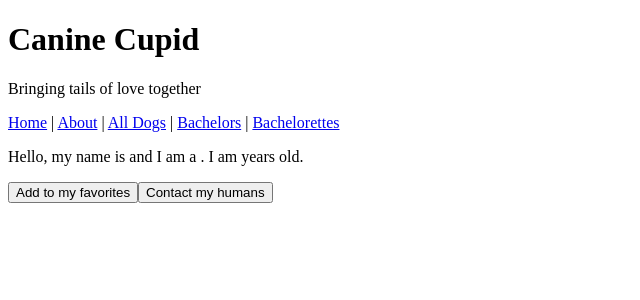
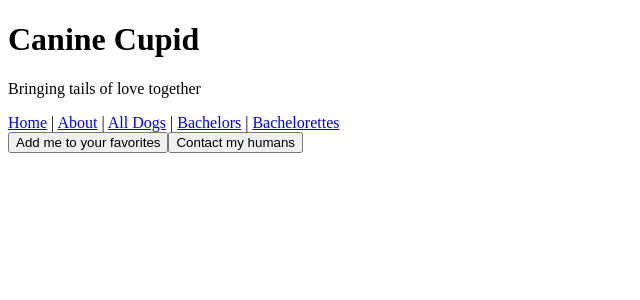
Before and after one commit to armullen/Project1, a Vue app: page /1 in a window 1280 px wide. Shown: the top 300 px of the page, without its empty margins (0-640 px from the left). Built offline with nearby package versions, Linux system fonts and the light colour scheme.

Commit message:
still stuck on routing, but building detail view

```diff
--- a/src/views/DetailPage.vue
+++ b/src/views/DetailPage.vue
@@ -2,25 +2,19 @@
 
 <template>
     <div>
-        <p>
+        <!-- <p>
             Hello, my name is {{ Dog.name }} and I am a {{ Dog.breed }}. I am {{ Dog.age }} years old.
-        </p>
-        <button>Add {{ Dog.name }} to my favorites</button>
+        </p>  -->
+        <button>Add me to your favorites</button>
         <button>Contact my humans</button>
     </div>
 
 </template>
 
 <script setup lang="ts">
-import  Dog  from '../components/dogs.vue';
-// import { computed } from 'vue';
-// import { useRoute } from 'vue-router';
+// import { Dog }  from '../types/Dogs';
 
-//     setup() {
-//         const route = useRoute();
-//         const id = computed(() => route.params.id);
-//    return { id }
-//     }
+// defineProps(['Dog']);
 
 
 
```
